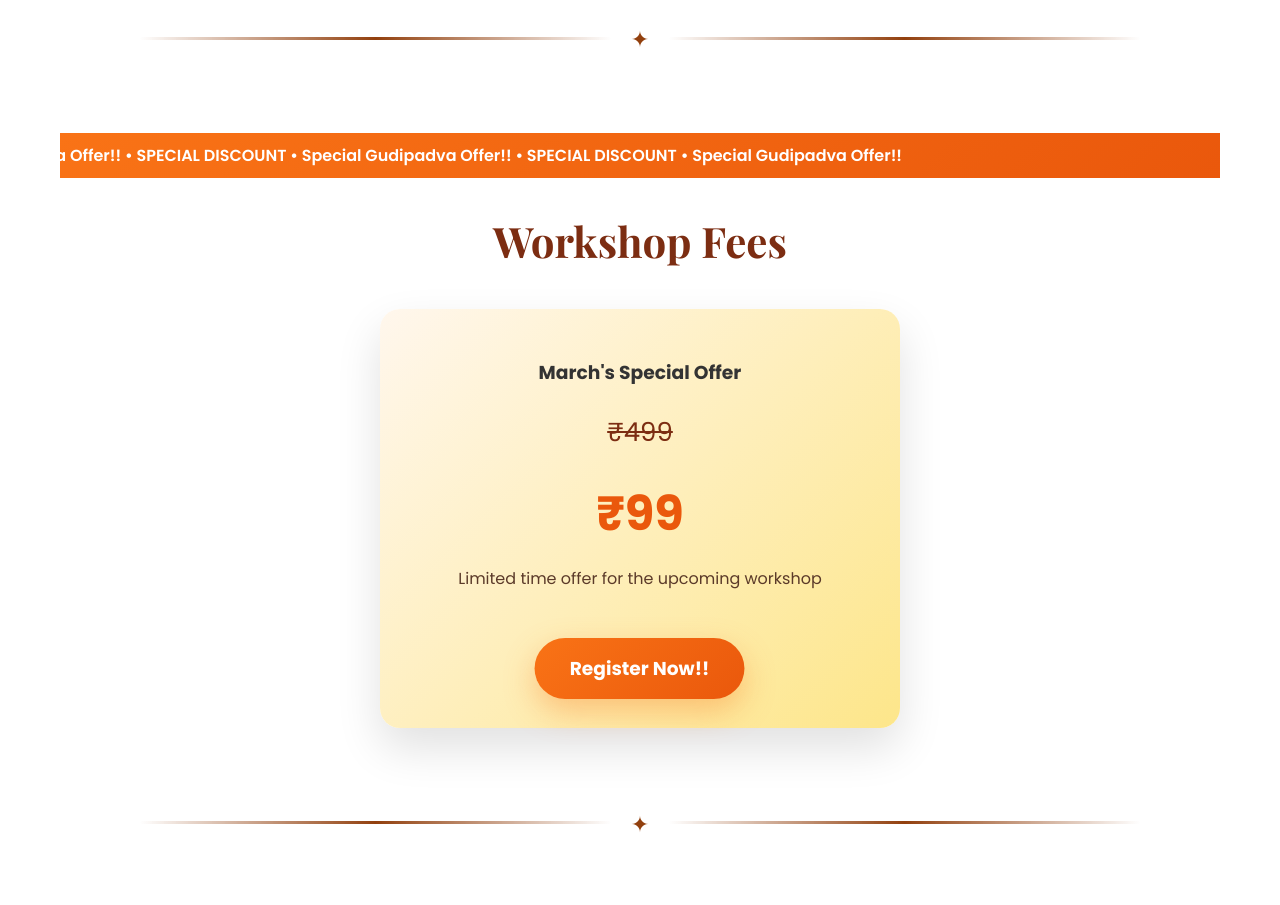
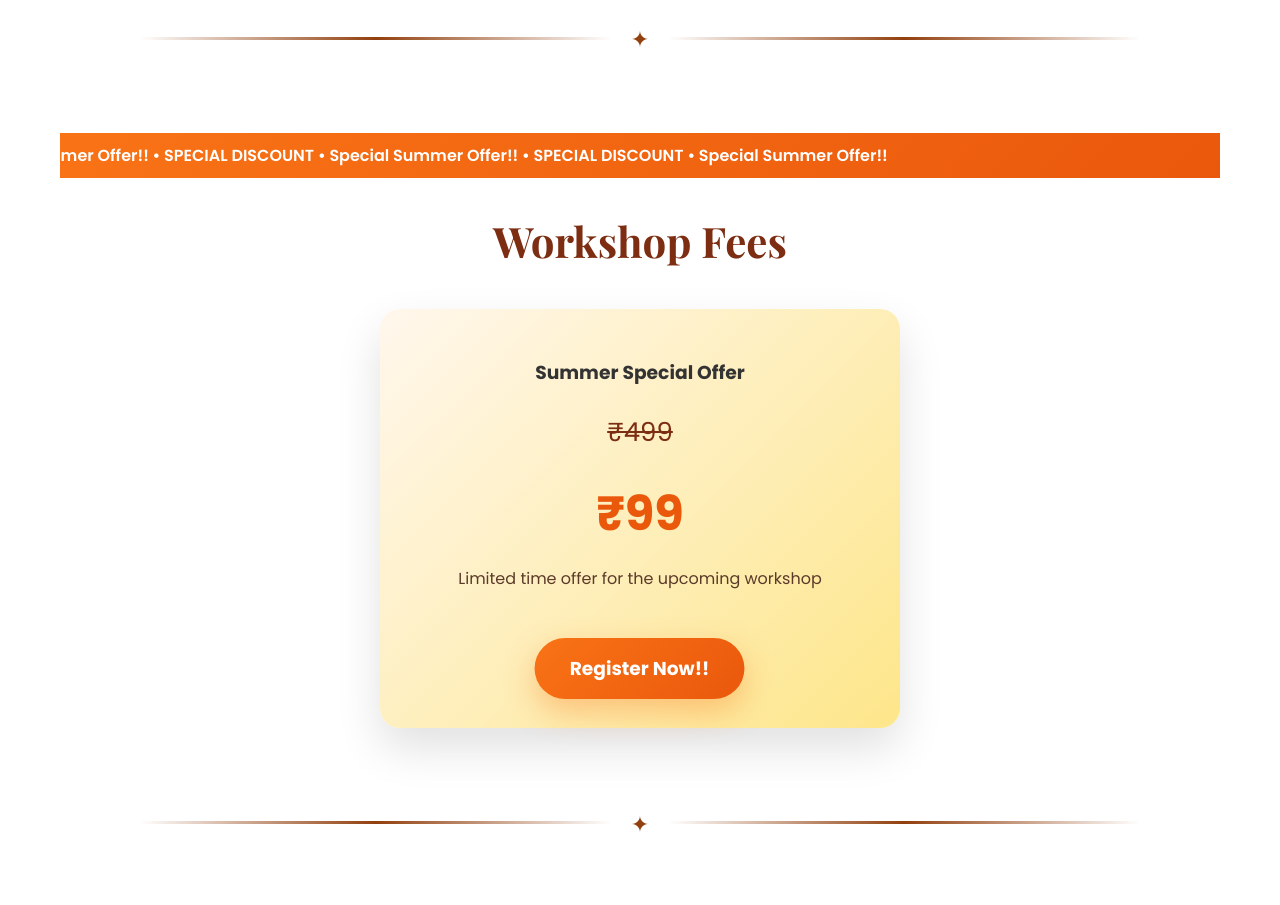
Before and after one commit to avgeek15E/warliworkshop, a React (Vite) app in the folder frontend/: page / in a window 1280 px wide. Shown: the part 3383-4288 px from the top of the page. Built offline with nearby package versions, Linux system fonts and the light colour scheme.

Commit message:
offer update

```diff
--- a/frontend/src/components/Pricing.jsx
+++ b/frontend/src/components/Pricing.jsx
@@ -6,8 +6,8 @@ function Pricing() {
       {/* SCROLLING RIBBON */}
       <div className="discount-ribbon">
         <div className="ribbon-track">
-          SPECIAL DISCOUNT • Special Gudipadva Offer!! • SPECIAL DISCOUNT •
-          Special Gudipadva Offer!! • SPECIAL DISCOUNT • Special Gudipadva
+          SPECIAL DISCOUNT • Special Summer Offer!! • SPECIAL DISCOUNT •
+          Special Summer Offer!! • SPECIAL DISCOUNT • Special Summer
           Offer!!
         </div>
       </div>
@@ -17,7 +17,7 @@ function Pricing() {
       <div className="pricing-container">
         {/* LEFT CARD - OFFER */}
         <div className="pricing-card offer-card">
-          <h3>March's Special Offer</h3>
+          <h3>Summer Special Offer</h3>
 
           <p className="old-price">₹499</p>
 
```
